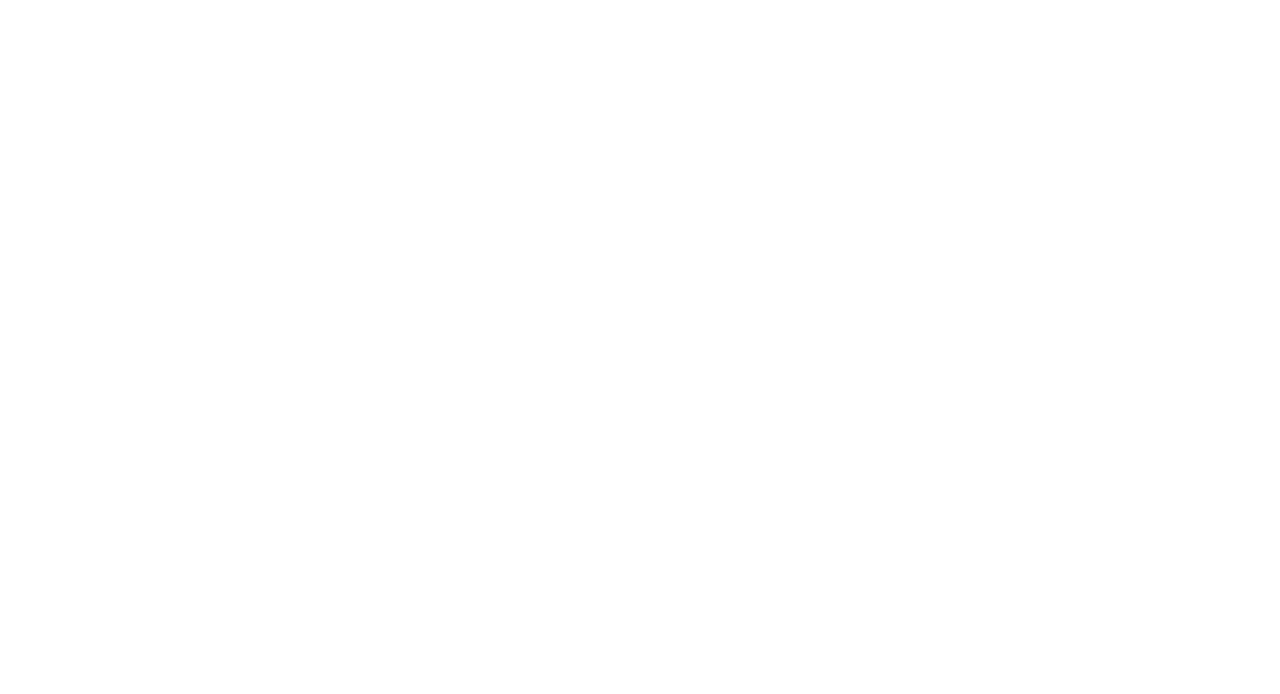
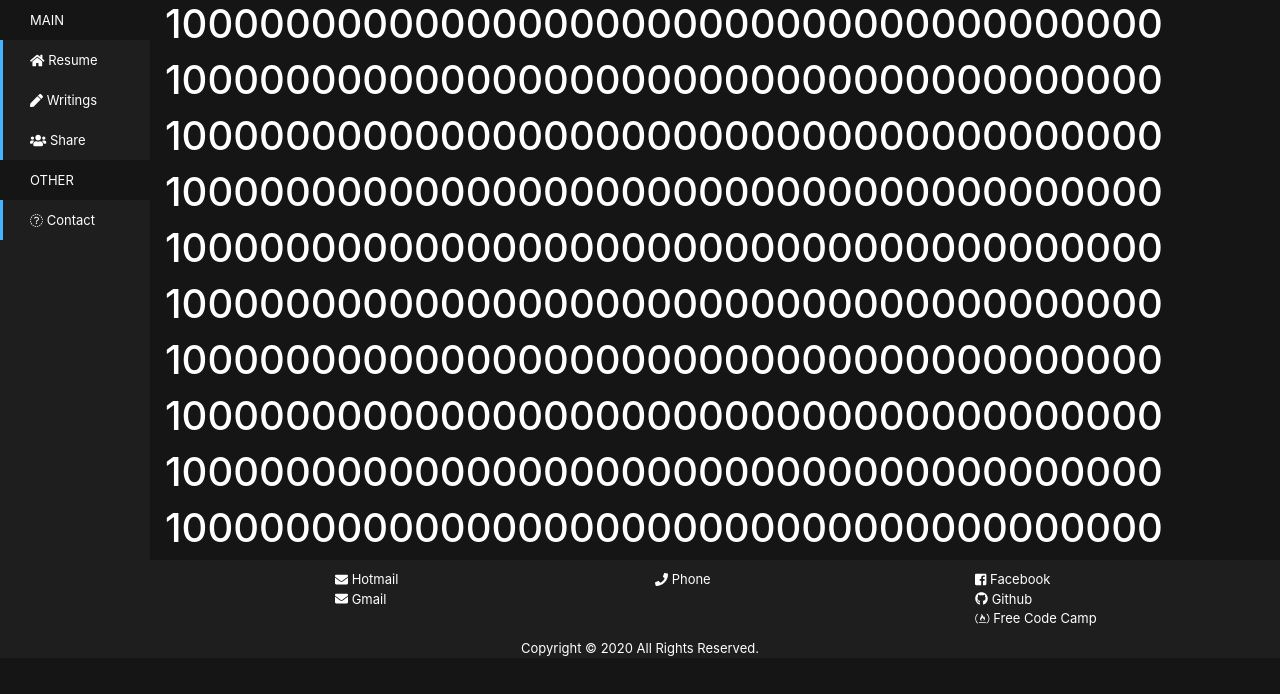
Before and after one commit to nocpinmylf/Resume, a plain HTML site: page HTML/index.html in a window 1280 px wide. Drawn offline with nearby package versions, Linux system fonts and the light colour scheme.

Commit message:
update GUI, add include html file attribute

```diff
--- a/CSS/footer.css
+++ b/CSS/footer.css
@@ -1,5 +1,5 @@
 footer {
-    background-color: rgb(70, 181, 255);
+    background-color: #1e1e1e;
     color: white;
     /* text-align: center; */
 }
@@ -13,6 +13,6 @@ footer>.contact {
 }
 
 footer a:hover {
-    color: rgb(202, 15, 15);
+    color: rgb(70, 181, 255);
     text-decoration: none;
 }
--- a/CSS/sidebar.css
+++ b/CSS/sidebar.css
@@ -5,12 +5,12 @@ a:hover {
 .sidebar-container,
 aside {
   position: fixed;
-  width: 220px;
+  width: 150px;
   height: 100%;
   left: 0;
   overflow-x: hidden;
   overflow-y: auto;
-  background: #1a1a1a;
+  background: #1e1e1e;
   color: #fff;
 }
 
@@ -47,7 +47,7 @@ aside {
 }
 
 .list-sidebar > li::before {
-  background-color: rgb(79, 221, 60);
+  background-color: rgb(70, 181, 255);
   position: absolute;
   content: "";
   height: 100%;
@@ -57,26 +57,15 @@ aside {
   z-index: -1;
 }
 
-.list-sidebar > li ul li::before {
-  background-color: rgb(233, 56, 56);
-  position: absolute;
-  content: "";
-  height: 100%;
-  left: -40px;
-  top: 0;
-  width: 3px;
-  z-index: -1;
-}
-
-.list-sidebar > li ul li:hover::before {
-  background-color: rgb(233, 56, 56);
-  width: 200%;
+.list-sidebar > li:hover::before {
+  background-color: rgb(70, 181, 255);
+  width: 100%;
   -webkit-transition: width 0.3s ease-in;
   transition: width 0.3s ease-in;
 }
 
 .list-sidebar .header {
-  font-size: 12px;
+  font-size: 13px;
   text-transform: uppercase;
   background-color: #151515;
   padding: 10px 15px 10px 30px;
@@ -85,7 +74,3 @@ aside {
 .list-sidebar .header::before {
   background-color: transparent;
 }
-
-a[aria-expanded="true"] {
-  background-color: rgb(79, 221, 60);
-}
--- a/CSS/style.css
+++ b/CSS/style.css
@@ -0,0 +1,73 @@
+/* RESET CSS ======================================================= */
+html, body, div, span, applet, object, iframe,
+h1, h2, h3, h4, h5, h6, p, blockquote, pre,
+a, abbr, acronym, address, big, cite, code,
+del, dfn, em, img, ins, kbd, q, s, samp,
+small, strike, strong, sub, sup, tt, var,
+b, u, i, center,
+dl, dt, dd, ol, ul, li,
+fieldset, form, label, legend,
+table, caption, tbody, tfoot, thead, tr, th, td,
+article, aside, canvas, details, embed,
+figure, figcaption, footer, header, hgroup,
+menu, nav, output, ruby, section, summary,
+time, mark, audio, video {
+	margin: 0;
+	padding: 0;
+	border: 0;
+	font-size: 100%;
+	font: inherit;
+	vertical-align: baseline;
+}
+/* HTML5 display-role reset for older browsers */
+article, aside, details, figcaption, figure,
+footer, header, hgroup, menu, nav, section {
+	display: block;
+}
+body {
+	line-height: 1;
+}
+ol, ul {
+	list-style: none;
+}
+blockquote, q {
+	quotes: none;
+}
+blockquote:before, blockquote:after,
+q:before, q:after {
+	content: '';
+	content: none;
+}
+table {
+	border-collapse: collapse;
+	border-spacing: 0;
+}
+
+/* BASE ============================================================ */
+html {
+  scroll-behavior: smooth;
+}
+
+body {
+  background-color: #151515 !important;
+	font-size: 13px !important;
+	color: white !important;
+}
+
+#sidebar {
+	position: -webkit-sticky;
+	position: -moz-sticky;
+	position: -ms-sticky;
+	position: -o-sticky;
+	position: sticky;
+}
+
+#footer {
+	position: -webkit-sticky;
+	position: -moz-sticky;
+	position: -ms-sticky;
+	position: -o-sticky;
+	position: sticky;
+  bottom: 0;
+  width: 100%;
+}
--- a/HTML/footer.html
+++ b/HTML/footer.html
@@ -1,5 +1,6 @@
 <!DOCTYPE html>
 <html lang="en">
+
 <head>
 	<title>Footer</title>
 	<!-- Required meta tags -->
@@ -15,24 +16,36 @@
 </head>
 
 <body>
-    <footer>
+	<footer id="footer">
 		<div class="contact d-flex justify-content-around">
+			<div class="col-3"></div>
+			<div class="col-3">
 				<div class="email">
-                <a href="mailto:lemduc@hotmail.com?subject=[Resume]" target="_blank"><i class="fas fa-envelope"></i> Hotmail</a><br>
-                <a href="mailto:duclm72@wru.vn?subject=[Resume]" target="_blank"><i class="fas fa-envelope"></i> Gmail</a>
-            </div>
-            <div class="phone"><a href="tel:+84327701953"><i class="fas fa-phone"></i> Phone</a></div>
-            <div class="social">
-                <a href="https://www.facebook.com/nocpinmylf" target="_blank"><i class="fab fa-facebook-square"></i> Facebook</a><br>
-                <a href="https://github.com/nocpinmylf" target="_blank"><i class="fab fa-github"></i> Github</a><br>
-                <a href="https://www.freecodecamp.org/nocpinmylf" target="_blank"><i class="fab fa-free-code-camp"></i> Free Code Camp</a><br>
+					<a href="mailto:lemduc@hotmail.com?subject=[Resume]" target="_blank"><i class="fas fa-envelope"></i>
+						Hotmail</a><br>
+					<a href="mailto:duclm72@wru.vn?subject=[Resume]" target="_blank"><i class="fas fa-envelope"></i>
+						Gmail</a>
 				</div>
 			</div>
-        <div class="copyright"><center>Copyright © 2020 All Rights Reserved.</center></div>
+			<div class="col-3">
+				<div class="phone"><a href="tel:+84327701953"><i class="fas fa-phone"></i> Phone</a></div>
+			</div>
+			<div class="col-3">
+				<div class="social">
+					<a href="https://www.facebook.com/nocpinmylf" target="_blank"><i class="fab fa-facebook-square"></i>
+						Facebook</a><br>
+					<a href="https://github.com/nocpinmylf" target="_blank"><i class="fab fa-github"></i> Github</a><br>
+					<a href="https://www.freecodecamp.org/nocpinmylf" target="_blank"><i class="fab fa-free-code-camp"></i>
+						Free Code Camp</a><br>
+				</div>
+			</div>
+		</div>
+		<div class="copyright">
+			<center>Copyright © 2020 All Rights Reserved.</center>
+		</div>
 	</footer>
-    <!-- Optional JavaScript -->
 	<!-- jQuery first, then Popper.js, then Bootstrap JS -->
-    <script src="https://code.jquery.com/jquery-3.3.1.slim.min.js"
+	<!-- <script src="https://code.jquery.com/jquery-3.3.1.slim.min.js"
 		integrity="sha384-q8i/X+965DzO0rT7abK41JStQIAqVgRVzpbzo5smXKp4YfRvH+8abtTE1Pi6jizo"
 		crossorigin="anonymous"></script>
 	<script src="https://cdnjs.cloudflare.com/ajax/libs/popper.js/1.14.7/umd/popper.min.js"
@@ -43,6 +56,7 @@
 		crossorigin="anonymous"></script>
 	<script defer src="https://use.fontawesome.com/releases/v5.1.1/js/all.js"
 		integrity="sha384-BtvRZcyfv4r0x/phJt9Y9HhnN5ur1Z+kZbKVgzVBAlQZX4jvAuImlIz+bG7TS00a"
-        crossorigin="anonymous"></script>
+		crossorigin="anonymous"></script> -->
 </body>
+
 </html>
--- a/HTML/index.html
+++ b/HTML/index.html
@@ -1,18 +1,42 @@
 <!doctype html>
 <html lang="en">
   <head>
-    <title>Resume</title>
+    <title>My Blog</title>
     <!-- Required meta tags -->
     <meta charset="utf-8">
     <meta name="viewport" content="width=device-width, initial-scale=1, shrink-to-fit=no">
     <!-- Bootstrap CSS -->
+    <link rel="stylesheet" href="https://use.fontawesome.com/releases/v5.1.1/css/all.css" integrity="sha384-O8whS3fhG2OnA5Kas0Y9l3cfpmYjapjI0E4theH4iuMD+pLhbf6JI0jIMfYcK3yZ" crossorigin="anonymous" />
+    <link rel="stylesheet" href="https://stackpath.bootstrapcdn.com/bootstrap/4.3.1/css/bootstrap.min.css" integrity="sha384-ggOyR0iXCbMQv3Xipma34MD+dH/1fQ784/j6cY/iJTQUOhcWr7x9JvoRxT2MZw1T" crossorigin="anonymous">
     <link rel="stylesheet" href="../CSS/style.css">
-    <link rel="stylesheet" href="https://stackpath.bootstrapcdn.com/bootstrap/4.3.1/css/bootstrap.min.css" integrity="sha384-ggOyR0iXCbMQv3Xipma34MD+dH/1fQ784/j6cY/iJTQUOhcWr7x9JvoRxT2MZw1T" crossorigin="anonymous">
+    <script src="../Javascript/include_html.js"></script>
   </head>
   <body>
+    <div class="ontainer-fluid">
+      <div class="main d-flex flex-row">
+        <div class="left-side" include-html="sidebar.html"></div>
+        <div class="right-side container">
+          <h1>100000000000000000000000000000000000000</h1>
+          <h1>100000000000000000000000000000000000000</h1>
+          <h1>100000000000000000000000000000000000000</h1>
+          <h1>100000000000000000000000000000000000000</h1>
+          <h1>100000000000000000000000000000000000000</h1>
+          <h1>100000000000000000000000000000000000000</h1>
+          <h1>100000000000000000000000000000000000000</h1>
+          <h1>100000000000000000000000000000000000000</h1>
+          <h1>100000000000000000000000000000000000000</h1>
+          <h1>100000000000000000000000000000000000000</h1>
+        </div>
+
+      </div>
+      <div include-html="footer.html"></div>
+    </div>
 
 
     <!-- Optional JavaScript -->
+    <script>includeHTML();</script>
+    <script defer src="https://use.fontawesome.com/releases/v5.1.1/js/all.js" integrity="sha384-BtvRZcyfv4r0x/phJt9Y9HhnN5ur1Z+kZbKVgzVBAlQZX4jvAuImlIz+bG7TS00a" crossorigin="anonymous"></script>
+
     <!-- jQuery first, then Popper.js, then Bootstrap JS -->
     <script src="https://code.jquery.com/jquery-3.3.1.slim.min.js" integrity="sha384-q8i/X+965DzO0rT7abK41JStQIAqVgRVzpbzo5smXKp4YfRvH+8abtTE1Pi6jizo" crossorigin="anonymous"></script>
     <script src="https://cdnjs.cloudflare.com/ajax/libs/popper.js/1.14.7/umd/popper.min.js" integrity="sha384-UO2eT0CpHqdSJQ6hJty5KVphtPhzWj9WO1clHTMGa3JDZwrnQq4sF86dIHNDz0W1" crossorigin="anonymous"></script>
--- a/HTML/sidebar.html
+++ b/HTML/sidebar.html
@@ -1,21 +1,25 @@
-<!doctype html>
+<!DOCTYPE html>
 <html lang="en">
+
 <head>
   <title>Side Bar</title>
   <!-- Required meta tags -->
-    <meta charset="utf-8">
-    <meta name="viewport" content="width=device-width, initial-scale=1, shrink-to-fit=no">
+  <meta charset="utf-8" />
+  <meta name="viewport" content="width=device-width, initial-scale=1, shrink-to-fit=no" />
 
   <!-- Bootstrap CSS -->
-    <link rel="stylesheet" href="https://use.fontawesome.com/releases/v5.1.1/css/all.css" integrity="sha384-O8whS3fhG2OnA5Kas0Y9l3cfpmYjapjI0E4theH4iuMD+pLhbf6JI0jIMfYcK3yZ" crossorigin="anonymous">
-    <link rel="stylesheet" href="https://stackpath.bootstrapcdn.com/bootstrap/4.3.1/css/bootstrap.min.css" integrity="sha384-ggOyR0iXCbMQv3Xipma34MD+dH/1fQ784/j6cY/iJTQUOhcWr7x9JvoRxT2MZw1T" crossorigin="anonymous">
-    <link rel="stylesheet" href="../CSS/sidebar.css">
+  <!-- <link rel="stylesheet" href="https://use.fontawesome.com/releases/v5.1.1/css/all.css"
+    integrity="sha384-O8whS3fhG2OnA5Kas0Y9l3cfpmYjapjI0E4theH4iuMD+pLhbf6JI0jIMfYcK3yZ" crossorigin="anonymous" />
+  <link rel="stylesheet" href="https://stackpath.bootstrapcdn.com/bootstrap/4.3.1/css/bootstrap.min.css"
+    integrity="sha384-ggOyR0iXCbMQv3Xipma34MD+dH/1fQ784/j6cY/iJTQUOhcWr7x9JvoRxT2MZw1T" crossorigin="anonymous" /> -->
+  <link rel="stylesheet" href="../CSS/sidebar.css" />
 </head>
+
 <body>
-    <aside>
+  <aside id="sidebar">
     <div class="sidebar left">
       <ul class="list-sidebar bg-defoult">
-          <li class="header">Mục Chính</li>
+        <li class="header">Main</li>
         <li>
           <a href="#">
             <i class="fa fa-home" aria-hidden="true"></i> Resume
@@ -23,45 +27,42 @@
         </li>
         <li>
           <a href="#">
-              <i class="fa fa-search"></i>
-              <span class="nav-label">Tra Cứu Điểm </span>
+            <i class="fas fa-pen"></i>
+            <span class="nav-label"> Writings</span>
           </a>
         </li>
         <li>
-            <a href="#" data-toggle="collapse" data-target="#qldiem" class="collapsed" aria-expanded="false">
-              <i class="fa fa-users"></i>
-              <span class="nav-label">Quản Lý Điểm</span>
+          <a href="#" data-toggle="collapse" data-target="#share" class="collapsed" aria-expanded="false">
+            <i class="fas fa-users"></i>
+            <span class="nav-label"> Share</span>
           </a>
-            <ul class="sub-menu collapse" id="qldiem">
+          <!-- <ul class="sub-menu collapse" id="share">
             <li><a href="#">Thêm Điểm</a></li>
             <li><a href="#">Sửa Điểm</a></li>
-            </ul>
-          </li>
-          <li>
-            <a href="#" data-toggle="collapse" data-target="#quantri" class="collapsed" aria-expanded="false">
-              <i class="fa fa-laptop"></i>
-              <span class="nav-label">Trang Quản Trị</span>
-            </a>
-            <ul class="sub-menu collapse" id="quantri">
-              <li><a href="#"> Static Tables</a></li>
-              <li><a href="#"> Data Tables</a></li>
-            </ul>
+          </ul> -->
         </li>
 
-          <li class="header">Khác</li>
+        <li class="header">Other</li>
         <li>
-            <a href="#">
-            <i class="fa fa-files-o"></i> Contact
-            </a>
+          <a href="#footer"> <i class="fa fa-files-o"></i> Contact </a>
         </li>
       </ul>
     </div>
   </aside>
   <!-- Optional JavaScript -->
   <!-- jQuery first, then Popper.js, then Bootstrap JS -->
-    <script defer src="https://use.fontawesome.com/releases/v5.1.1/js/all.js" integrity="sha384-BtvRZcyfv4r0x/phJt9Y9HhnN5ur1Z+kZbKVgzVBAlQZX4jvAuImlIz+bG7TS00a" crossorigin="anonymous"></script>
-    <script src="https://code.jquery.com/jquery-3.3.1.slim.min.js" integrity="sha384-q8i/X+965DzO0rT7abK41JStQIAqVgRVzpbzo5smXKp4YfRvH+8abtTE1Pi6jizo" crossorigin="anonymous"></script>
-    <script src="https://cdnjs.cloudflare.com/ajax/libs/popper.js/1.14.7/umd/popper.min.js" integrity="sha384-UO2eT0CpHqdSJQ6hJty5KVphtPhzWj9WO1clHTMGa3JDZwrnQq4sF86dIHNDz0W1" crossorigin="anonymous"></script>
-    <script src="https://stackpath.bootstrapcdn.com/bootstrap/4.3.1/js/bootstrap.min.js" integrity="sha384-JjSmVgyd0p3pXB1rRibZUAYoIIy6OrQ6VrjIEaFf/nJGzIxFDsf4x0xIM+B07jRM" crossorigin="anonymous"></script>
+  <!-- <script defer src="https://use.fontawesome.com/releases/v5.1.1/js/all.js"
+    integrity="sha384-BtvRZcyfv4r0x/phJt9Y9HhnN5ur1Z+kZbKVgzVBAlQZX4jvAuImlIz+bG7TS00a"
+    crossorigin="anonymous"></script>
+  <script src="https://code.jquery.com/jquery-3.3.1.slim.min.js"
+    integrity="sha384-q8i/X+965DzO0rT7abK41JStQIAqVgRVzpbzo5smXKp4YfRvH+8abtTE1Pi6jizo"
+    crossorigin="anonymous"></script>
+  <script src="https://cdnjs.cloudflare.com/ajax/libs/popper.js/1.14.7/umd/popper.min.js"
+    integrity="sha384-UO2eT0CpHqdSJQ6hJty5KVphtPhzWj9WO1clHTMGa3JDZwrnQq4sF86dIHNDz0W1"
+    crossorigin="anonymous"></script>
+  <script src="https://stackpath.bootstrapcdn.com/bootstrap/4.3.1/js/bootstrap.min.js"
+    integrity="sha384-JjSmVgyd0p3pXB1rRibZUAYoIIy6OrQ6VrjIEaFf/nJGzIxFDsf4x0xIM+B07jRM"
+    crossorigin="anonymous"></script> -->
 </body>
+
 </html>
--- /dev/null
+++ b/Javascript/include_html.js
@@ -0,0 +1,27 @@
+function includeHTML() {
+  let z, i, element, file, xhttp;
+  /* Loop through a collection of all HTML elements: */
+  z = document.getElementsByTagName("*");
+  for (i = 0; i < z.length; i++) {
+    element = z[i];
+    /*search for elements with a certain atrribute:*/
+    file = element.getAttribute("include-html");
+    if (file) {
+      /* Make an HTTP request using the attribute value as the file name: */
+      xhttp = new XMLHttpRequest();
+      xhttp.onreadystatechange = function() {
+        if (this.readyState == 4) {
+          if (this.status == 200) {element.innerHTML = this.responseText;}
+          if (this.status == 404) {element.innerHTML = "Page not found.";}
+          /* Remove the attribute, and call this function once more: */
+          element.removeAttribute("include-html");
+          includeHTML();
+        }
+      }
+      xhttp.open("GET", file, true);
+      xhttp.send();
+      /* Exit the function: */
+      return;
+    }
+  }
+}
```
Lines whose indentation alone changed are shown as unchanged.
